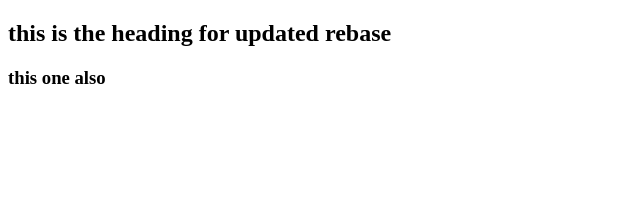
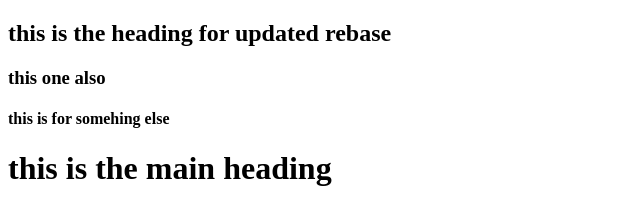
Before and after one commit to Rasenthiran/Practice-Repository, a plain HTML site: page index.html in a window 1280 px wide. Shown: the whole page, without its empty margins (0-640 px from the left). Drawn offline with Linux system fonts and the light colour scheme.

Commit message:
modified

```diff
--- a/index.html
+++ b/index.html
@@ -8,5 +8,7 @@
 <body>
     <h2>this is the heading for updated rebase</h2>
     <h3>this one also</h3>
+    <h4>this is for somehing else</h4>
+    <h1>this is the main heading</h1>
 </body>
 </html>
```
